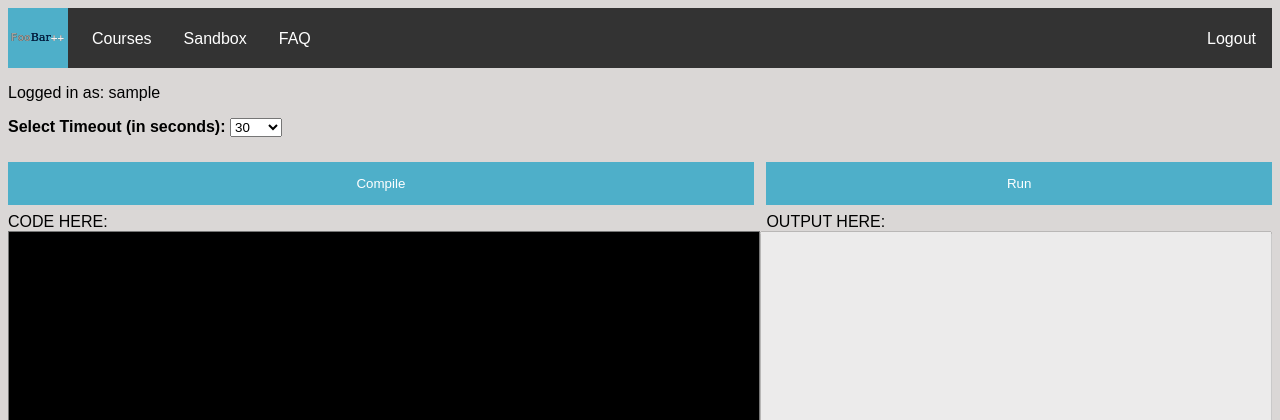
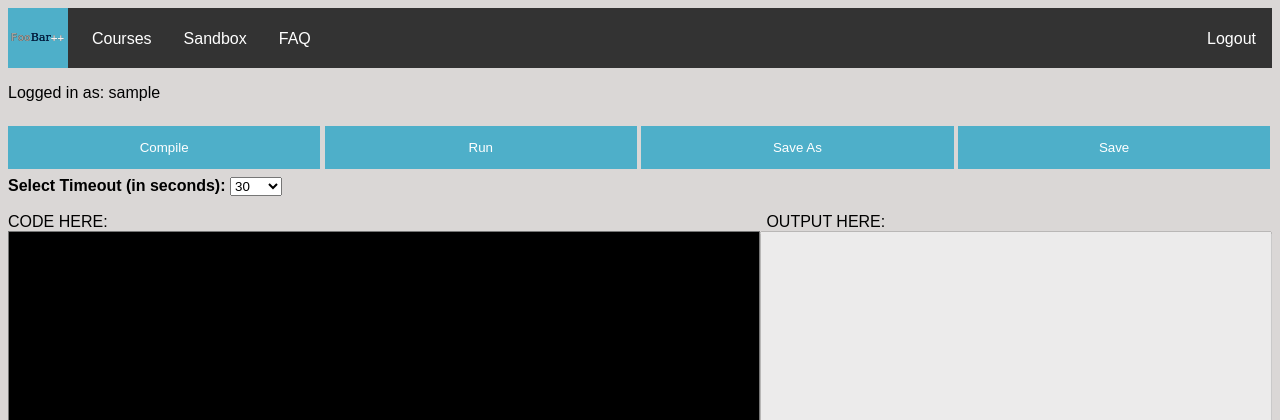
Before and after one commit to LongwoodFooBar/SeniorSeminarProject, a Flask app: page /sandbox in a window 1280 px wide. Shown: the top 420 px of the page. Run offline with Flask 2, Linux system fonts and the light colour scheme; the visitor is signed in with stand-in values (Sample User, id 1).

Commit message:
Edit courses page, edited buttons in sandbox, forgot password page (Ben helped kindof)

```diff
--- a/server.py
+++ b/server.py
@@ -153,9 +153,14 @@ def create():
 		pass
 	return render_template('addcourse.html', user=session['username'])
 
+#edit a course page
+@app.route('/editCourse')
+def editCourse():
+	return render_template('editcourse.html', user=session['username'])
+
 @app.route('/forgot')
 def forgot():
-	return redirect(url_for('root'))
+	return render_template('forgotpw.html')
 
 @app.route('/assignments')
 def assignments():
--- a/templates/courses.html
+++ b/templates/courses.html
@@ -14,13 +14,15 @@
 			<li id="nav-sandox"><a id="sandbox" href="{{url_for('sandbox')}}">Sandbox</a></li>
 			<li id="nav-faq"><a id="faq" href="{{url_for('faq')}}">FAQ</a></li>
 			<li id="nav-create"><a id="create" href="{{url_for('create')}}">Create Class</a></li>
+			<li id="nav-editCourse"><a id="editCourse" href="{{url_for('editCourse')}}">Edit Class</a></li>
 			<li id="nav-about"><a href="{{url_for('about')}}">About</a> </li>
 			<li id="nav-logout", style="float:right"><a href="{{url_for('logout')}}"> Logout </a> </li>
 		</ul>
 		<div>
 			<p id="nav-logged">Logged in as: {{user}}</p>
 			{% for c in courses %}
-			<button class="collapsible">{{c[0]|safe}}</button>
+			<button class="collapsible">{{c[0]|safe}}<a href="{{url_for('editCourse')}}"><img src="../static/editButton.png" style="width:1.75%; height:1.75%; float:right"></a>
+</button>
 			<div class="content">
 				{% for a in c[1] %}
 				<a href="{{url_for('assignmentsID', assignmentID=a[1])}}"><button class="collapsible">{{a[0]|safe}}</button></a>
--- a/templates/login.html
+++ b/templates/login.html
@@ -26,7 +26,7 @@
 				<label>
 					<div name='errordiv' class='errmsg'>{{loginerror}}</div>
 				</label>
-				<span class="psw"><a href="{{url_for('forgot')}}">Forgot password?</a></span>
+				<span class="psw"><a href="{{url_for('forgot')}}">Forgot Password?</a></span>
 			</div>
 			</form>
 			</body>
--- a/templates/sandbox.html
+++ b/templates/sandbox.html
@@ -24,6 +24,16 @@
 		</div>
 
 		<form method="POST">
+
+		<div>
+		<nav>
+			<button type="submit" name="compile" value="compile" style="width:24.7%">Compile</button></a>
+			<button type="submit" name="run" value="run" style="width:24.7%">Run</button></a>
+			<button type="submit" name="saveas" value="saveas" style="width:24.7%">Save As</button></a>
+			<button type="submit" name="save" value="save" style="width:24.7%">Save</button></a>
+		</nav>
+		</div>
+
 		<div style="float:left">
 		<b>Select Timeout (in seconds):</b>
 		<select name="timeout">
@@ -36,14 +46,6 @@
 		</select>
 		</div>
 		<br /><br />
-		<div style="float:left;width:59%; height=5vw">
-			<button type="submit">Compile</button></a>
-		</div>
-
-		<div style="float:right;width:40%; height=5vw">
-			<button type="button">Run</button></a>
-		</div>
-
 		<div style="float:left;width:59%; height=5vw">
 			CODE HERE:
 		</div>
```
Also changed, not shown: static/styles.css (line endings or trailing spaces).
